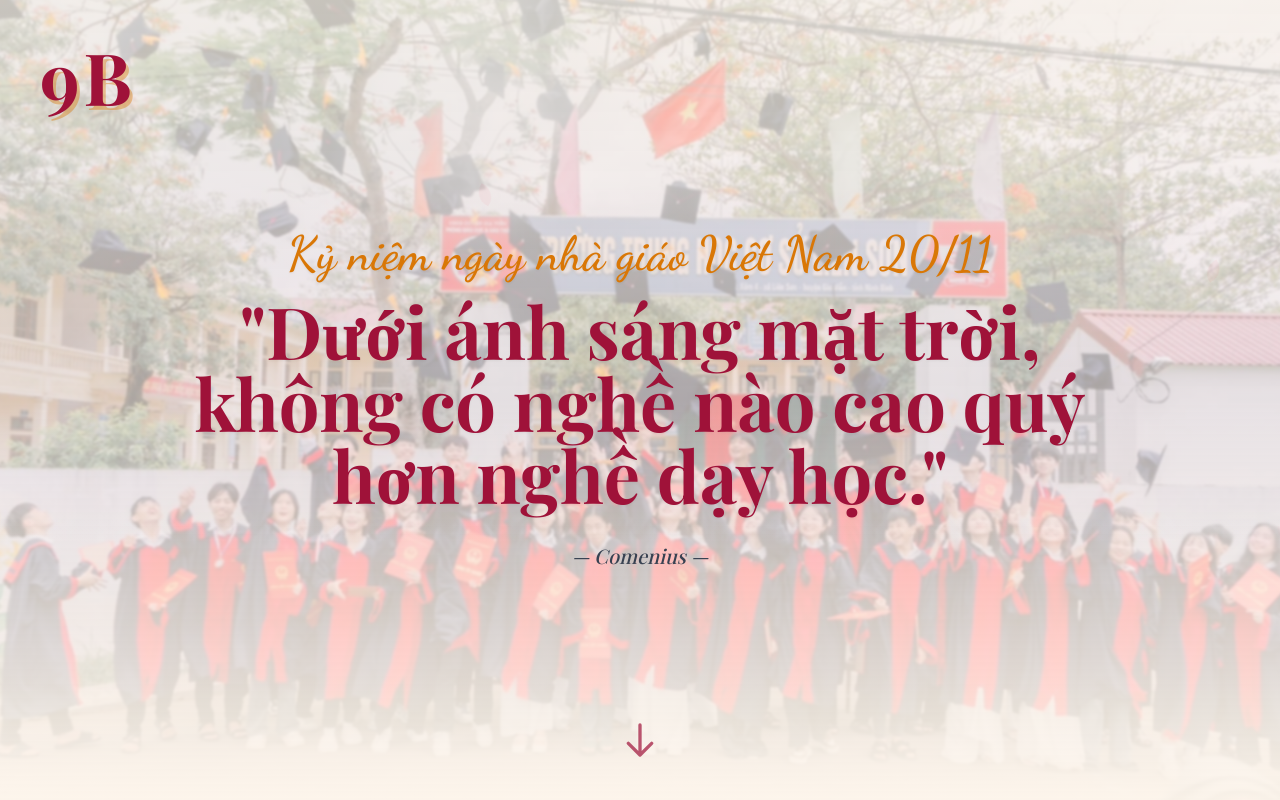
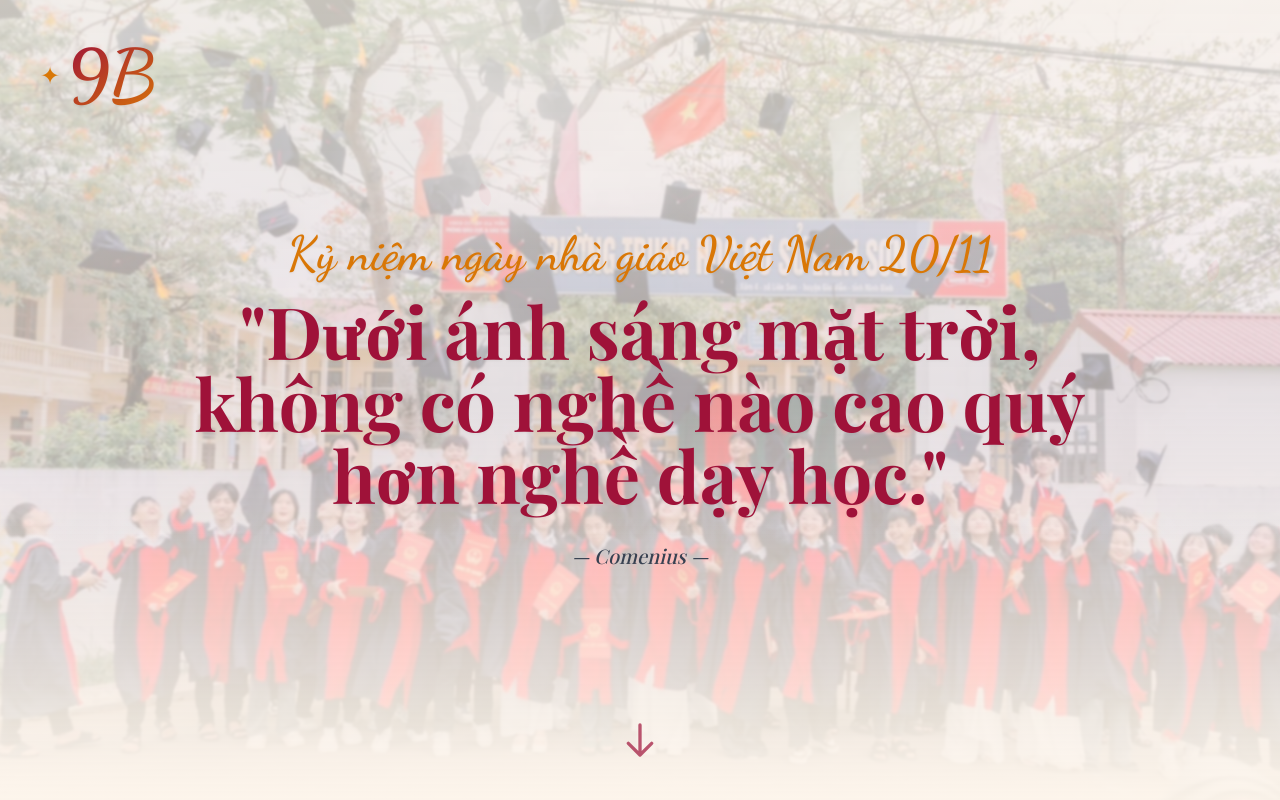
Before and after one commit to huyle123-e/thiep20-11, a plain HTML site: page index.html in a window 1280 px wide. Shown: the top 800 px of the page. Drawn offline with nearby package versions, Linux system fonts and the light colour scheme; a web font is replaced by a local one.

Commit message:
Update index.html

```diff
--- a/index.html
+++ b/index.html
@@ -98,9 +98,12 @@
 
         <!-- CHỮ 9B NỔI -->
         <div class="absolute top-6 left-6 md:top-10 md:left-10 z-20 select-none">
-            <span class="font-playfair text-5xl md:text-7xl font-extrabold text-primary tracking-wider drop-shadow-[3px_4px_0px_rgba(217,119,6,0.4)] hover:scale-110 transition-transform duration-300 inline-block">
-                9B
-            </span>
+            <div class="flex items-center gap-1.5 group">
+                <span class="text-secondary text-lg md:text-2xl group-hover:rotate-45 transition-transform duration-300">✦</span>
+                <span class="font-dancing text-5xl md:text-7xl font-bold bg-gradient-to-br from-primary to-secondary bg-clip-text text-transparent drop-shadow-sm pr-2">
+                    9B
+                </span>
+            </div>
         </div>
 
         <!-- NỘI DUNG CHÍNH -->
```
